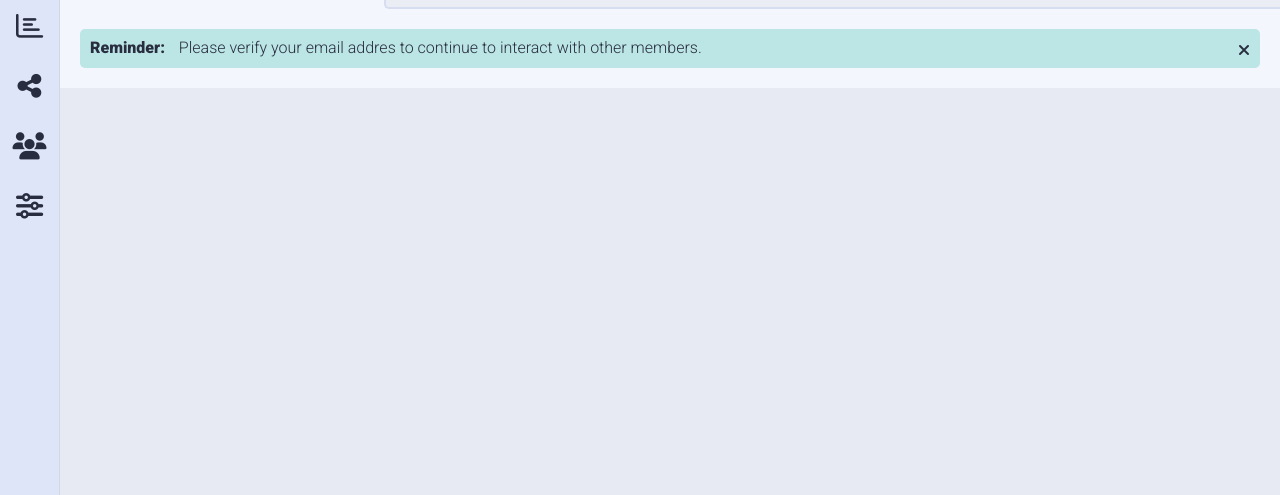
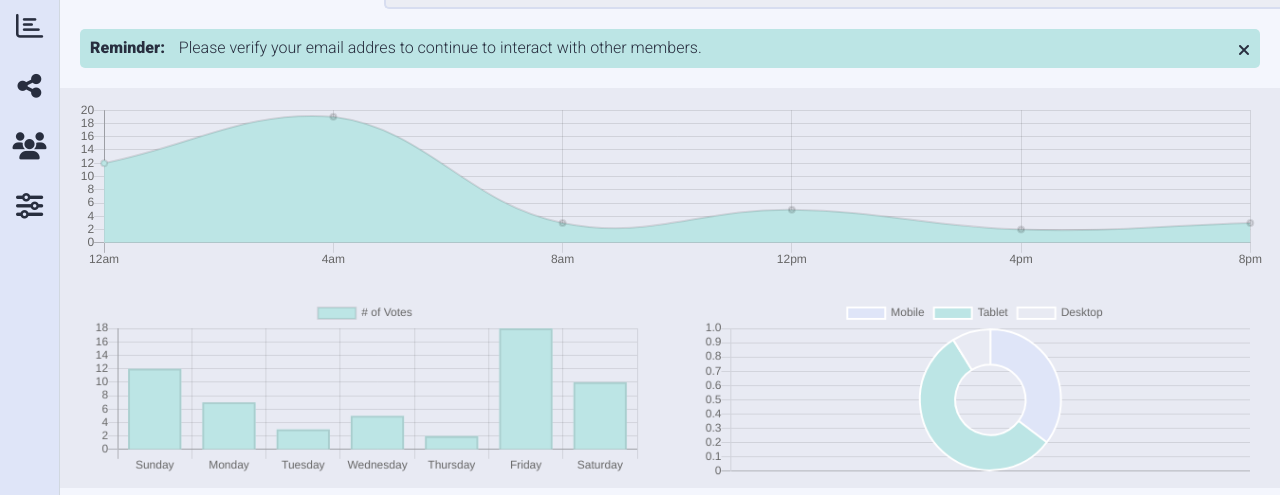
Before and after one commit to dustinusey/webdash-revamp, a plain HTML site: page index.html in a window 1280 px wide. Shown: the part 123-618 px from the top of the page. Drawn offline with nearby package versions, Linux system fonts and the light colour scheme.

Commit message:
chartJS initiated and charts are in

```diff
--- a/index.html
+++ b/index.html
@@ -122,6 +122,17 @@
             <!-- charts -->
             <section id="charts" class="charts">
 
+                <div class="full-size-chart line-chart">
+                    <canvas id="trafficChart"></canvas>
+                </div>
+                <div class="half-size-charts">
+                    <div class="bar-chart chart-parent">
+                        <canvas id="barChart"></canvas>
+                    </div>
+                    <div class="doughnut-chart chart-parent">
+                        <canvas id="doughnutChart"></canvas>
+                    </div>
+                </div>
             </section>
             <!-- / charts -->
 
@@ -400,6 +411,9 @@
     </div>
     <!-- END DASHBOARD CONTAINER -->
 
+
+    <!-- chartJS CDN -->
+    <script src="https://cdnjs.cloudflare.com/ajax/libs/Chart.js/2.9.4/Chart.bundle.min.js"></script>
     <!-- custom js -->
     <script src="./js/app.js"></script>
 </body>
--- a/js/app.js
+++ b/js/app.js
@@ -1,3 +1,114 @@
 let root = document.documentElement;
 
 // root.style.setProperty('--current-theme', 'red');
+
+
+
+const yellow = '#DCE7C7';
+const green = '#CBE7C7';
+const teal = '#bce5e5';
+const stealth = '#C7D5E7';
+
+const darkSlate = '#dfe5f8';
+const darkSlate2 = ' #e8eaf3';
+
+let currentTheme = teal;
+
+
+
+let lineChart = document.getElementById('trafficChart').getContext('2d');
+let trafficChart = new Chart(lineChart, {
+    type: 'line',
+    data: {
+        labels: ['12am', '4am', '8am', '12pm', '4pm', '8pm'],
+        datasets: [{
+            label: '# of Votes',
+            data: [12, 19, 3, 5, 2, 3],
+            backgroundColor: [
+                currentTheme
+            ],
+            borderWidth: 2
+        }]
+    },
+    options: {
+        title: {
+            display: false,
+        },
+        legend: {
+            display: false,
+        },
+        maintainAspectRatio: false,
+        scales: {
+            yAxes: [{
+                ticks: {
+                    beginAtZero: true
+                }
+            }]
+        }
+    }
+});
+
+
+
+
+let barChart = document.getElementById('barChart').getContext('2d');
+let dailyTraffic = new Chart(barChart, {
+    type: 'bar',
+    data: {
+        labels: ['Sunday', 'Monday', 'Tuesday', 'Wednesday', 'Thursday', 'Friday', 'Saturday'],
+        datasets: [{
+            label: '# of Votes',
+            data: [12, 7, 3, 5, 2, 18, 10],
+            backgroundColor: [
+                currentTheme,
+                currentTheme,
+                currentTheme,
+                currentTheme,
+                currentTheme,
+                currentTheme,
+                currentTheme,
+            ],
+            borderWidth: 2
+        }]
+    },
+    options: {
+        maintainAspectRatio: false,
+        scales: {
+            yAxes: [{
+                ticks: {
+                    beginAtZero: true
+                }
+            }]
+        }
+    }
+});
+
+
+
+let doughnutChart = document.getElementById('doughnutChart').getContext('2d');
+let mobileTraffic = new Chart(doughnutChart, {
+    type: 'doughnut',
+    data: {
+        labels: ['Mobile', 'Tablet', 'Desktop'],
+        datasets: [{
+            label: '# of Votes',
+            data: [120, 190, 30],
+            backgroundColor: [
+                darkSlate,
+                currentTheme,
+                darkSlate2,
+            ],
+            borderWidth: 2
+        }]
+    },
+    options: {
+        maintainAspectRatio: false,
+        scales: {
+            yAxes: [{
+                ticks: {
+                    beginAtZero: true
+                }
+            }]
+        }
+    }
+});
--- a/scss/components/main/_charts.scss
+++ b/scss/components/main/_charts.scss
@@ -1,4 +1,35 @@
 section.charts {
-    height: 600px;
+    height: auto;
     background: var(--light-shade);
 }
+
+
+.full-size-chart {
+    position: relative;
+    height: 25vh;
+    padding: 15px;
+}
+
+.half-size-charts {
+    @include flex(column, nowrap, center, center);
+
+        & .chart-parent {
+            position: relative;
+            height: 25vh;
+            width: 100%;
+            padding: 5px 15px;
+
+        }
+}
+
+@media (min-width: $l) {
+    .half-size-charts {
+        flex-direction: row;
+            & .chart-parent {
+                width: 50%;
+            }
+            & canvas {
+                padding: 5px 15px;
+            }
+    }
+}
```
Also changed, not shown: css/styles.css, js/chart.js (added), 1 other file.
